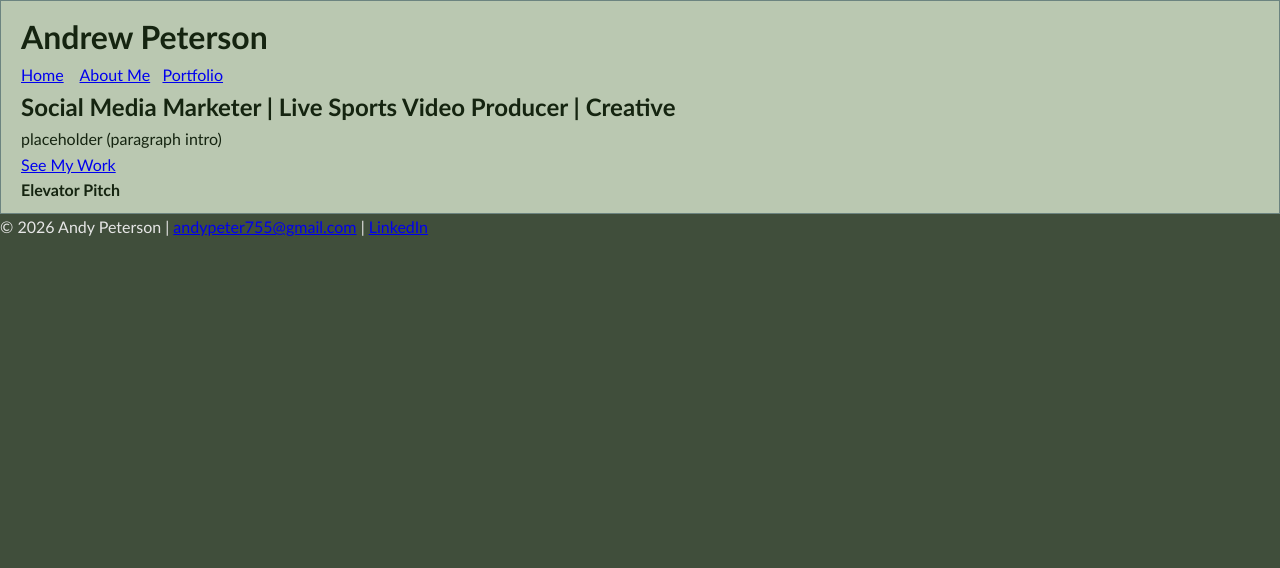
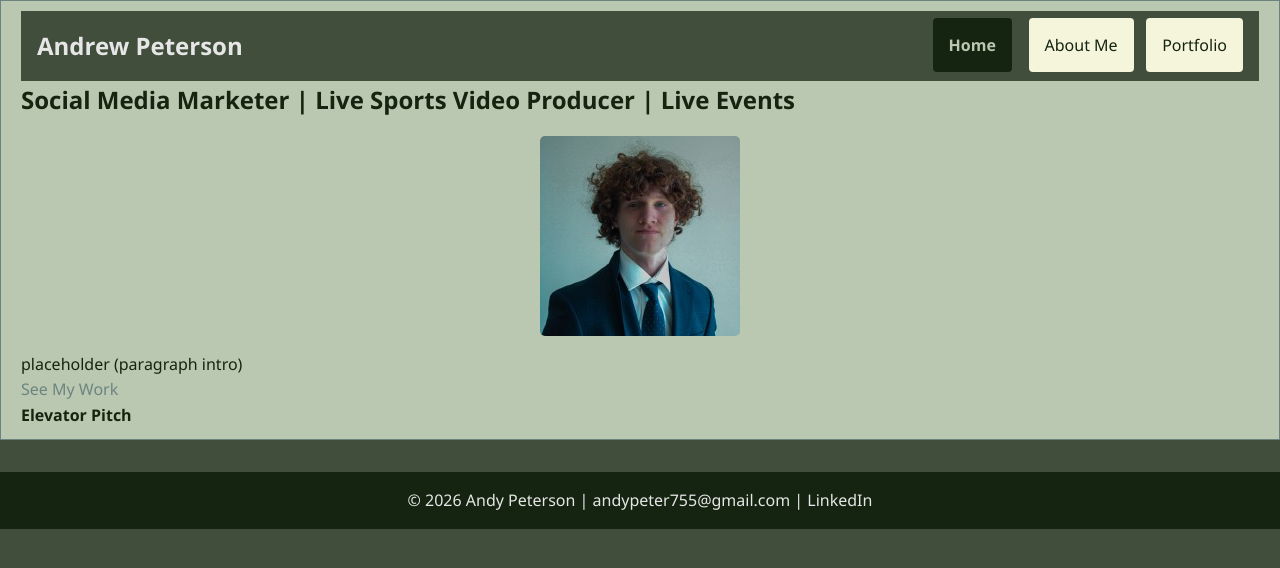
Before and after one commit to andyuwec/Portfolio-Site-Updated, a plain HTML site: page portfolio-site/index.html in a window 1280 px wide. Drawn offline with Linux system fonts and the light colour scheme.

Commit message:
extra Update

```diff
--- a/portfolio-site/index.html
+++ b/portfolio-site/index.html
@@ -11,14 +11,15 @@
         <div id="wrapper">
             <header>
                 <h1 class="logo">Andrew Peterson</h1>
-                <nav>
-                    <a href="index.html" class="active">Home</a> &nbsp; &nbsp;<a href="about.html">About Me</a>&nbsp; &nbsp;<a href="portfolio.html">Portfolio</a>
+                <nav class="navigation">
+                    <a href="index.html" class="active">Home</a> &nbsp; &nbsp;<a href="about.html" class="inactive">About Me</a>&nbsp; &nbsp;<a href="portfolio.html" class="inactive">Portfolio</a>
 
                 </nav>
             </header>
             <main>
                 <section class="hero">
-                    <h2>Social Media Marketer | Live Sports Video Producer | Creative</h2>
+                    <h2>Social Media Marketer | Live Sports Video Producer | Live Events </h2>
+                    <img src="images/headshot.jpg" alt="Andrew Peterson's headshot photo" class="profile-img" />
                     <p>placeholder (paragraph intro)</p>
                     <a href="portfolio.html" id="see-my-work">See My Work</a>
                 </section>
--- a/portfolio-site/styles.css
+++ b/portfolio-site/styles.css
@@ -6,7 +6,7 @@
 }
 
 body {
-    font-family: 'Trebuchet MS', 'Lucida Sans Unicode', 'Lucida Grande', 'Lucida Sans', Arial, sans-serif;
+    font-family: 'Segoe UI', Tahoma, Geneva, Verdana, sans-serif;
     line-height: 1.6;
     color: #E6E6E6;
     background: #404E3B;
@@ -23,3 +23,87 @@ body {
     border-style: solid;
     border-color: #6c8480;
 }
+
+header{
+    background-color:#404E3B;
+    color: #E6E6E6;
+    padding: 1rem;
+    display: flex;
+    justify-content: space-between;
+    align-items: center;
+}
+header .logo{
+    font-size: 1.5rem;
+}
+
+li {
+    margin-bottom: 5px;
+    list-style-position: inside;
+}
+
+ul li{
+    list-style-type: disc;
+}
+
+.btn{
+    display: inline-block;
+    background-color: #404E3B;
+    color: #E6E6E6;
+    padding: 0.5rem 1rem;
+    text-decoration: none;
+    border-radius: 4px;
+}
+.profile-img{
+    max-width: 200px;
+    display: block;
+    margin: 1rem auto;
+    justify-self: left;
+    border-radius: 5px;
+}
+
+.projects{
+    display: grid;
+    grid-template-columns: repeat(auto-fit, minmax (250px, 1fr));
+    gap: 1rem;
+}
+
+.project img{
+    width: 100%;
+    border-radius: 4px;
+}
+
+.project h3{
+    margin: 0.5rem;
+}
+
+footer{
+    background-color: #152410;
+    color: #E6E6E6;
+    text-align: center;
+    padding: 1rem;
+    margin-top: 2rem;
+    text-decoration: none;
+}
+footer a{
+    color: #E6E6E6;
+    text-decoration: none;
+}
+
+/*link styles | personal addition*/
+a {
+    color: #6c8480;
+    text-decoration-line: none;
+}
+.active{
+    color: #bac8b1;
+    background-color: #152410;
+    padding: 1rem;
+    font-weight: bold;
+    border-radius: 4px;
+}
+.navigation .inactive {
+    color: #152410;
+    background-color: beige;
+    padding: 1rem;
+    border-radius: 4px;
+}
```
Also changed, not shown: portfolio-site/about.html (+1 -1 lines), portfolio-site/portfolio.html (+1 -1 lines), portfolio-site/images/headshot.jpg (added), 1 other file.
